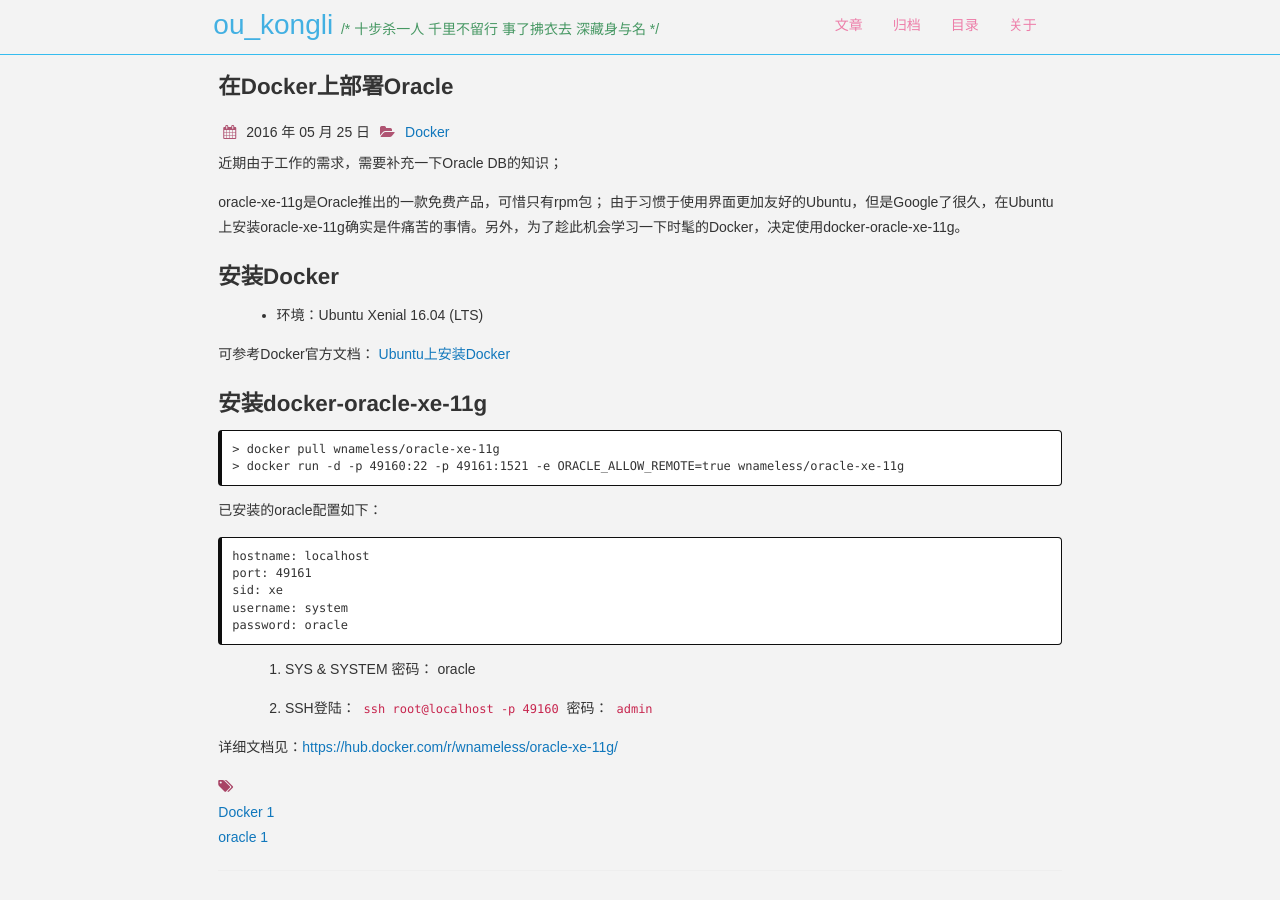
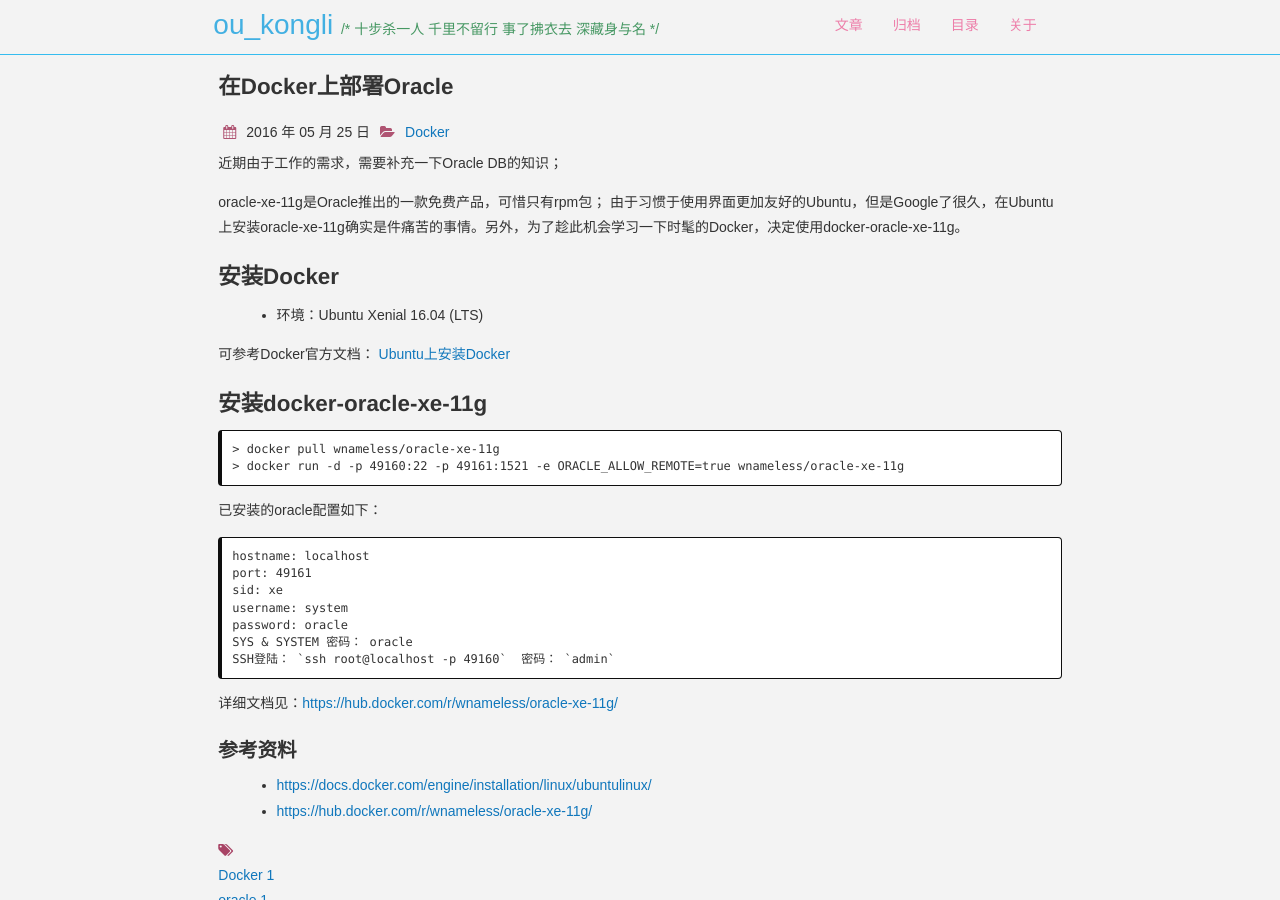
Before and after one commit to ouyangkongli/ouyangkongli.github.io, a Jekyll site: the page built from _posts/2016-05-25-oracle-in-docker.md, in a window 1280 px wide and 900 px high. Built offline with Jekyll 4.4.1, drawn with Linux system fonts in a browser that asks for light colours; nearby versions of some CDN libraries; comment, search, counter and statistics services are not loaded.

Commit message:
add reference link

```diff
--- a/_posts/2016-05-25-oracle-in-docker.md
+++ b/_posts/2016-05-25-oracle-in-docker.md
@@ -11,6 +11,8 @@
 
 oracle-xe-11g是Oracle推出的一款免费产品，可惜只有rpm包；
 由于习惯于使用界面更加友好的Ubuntu，但是Google了很久，在Ubuntu上安装oracle-xe-11g确实是件痛苦的事情。另外，为了趁此机会学习一下时髦的Docker，决定使用docker-oracle-xe-11g。
+
+<!-- more -->
 
 ## 安装Docker
 * 环境：Ubuntu Xenial 16.04 (LTS)
@@ -30,12 +32,11 @@
     sid: xe
     username: system
     password: oracle
-
-1. SYS & SYSTEM 密码： oracle
-
-2. SSH登陆： `ssh root@localhost -p 49160`  密码： `admin`
+    SYS & SYSTEM 密码： oracle
+    SSH登陆： `ssh root@localhost -p 49160`  密码： `admin`
 
 详细文档见：[https://hub.docker.com/r/wnameless/oracle-xe-11g/](https://hub.docker.com/r/wnameless/oracle-xe-11g/)
 
-
-<!-- more -->
+### 参考资料
++ [https://docs.docker.com/engine/installation/linux/ubuntulinux/](https://docs.docker.com/engine/installation/linux/ubuntulinux/)
++ [https://hub.docker.com/r/wnameless/oracle-xe-11g/](https://hub.docker.com/r/wnameless/oracle-xe-11g/)
```
